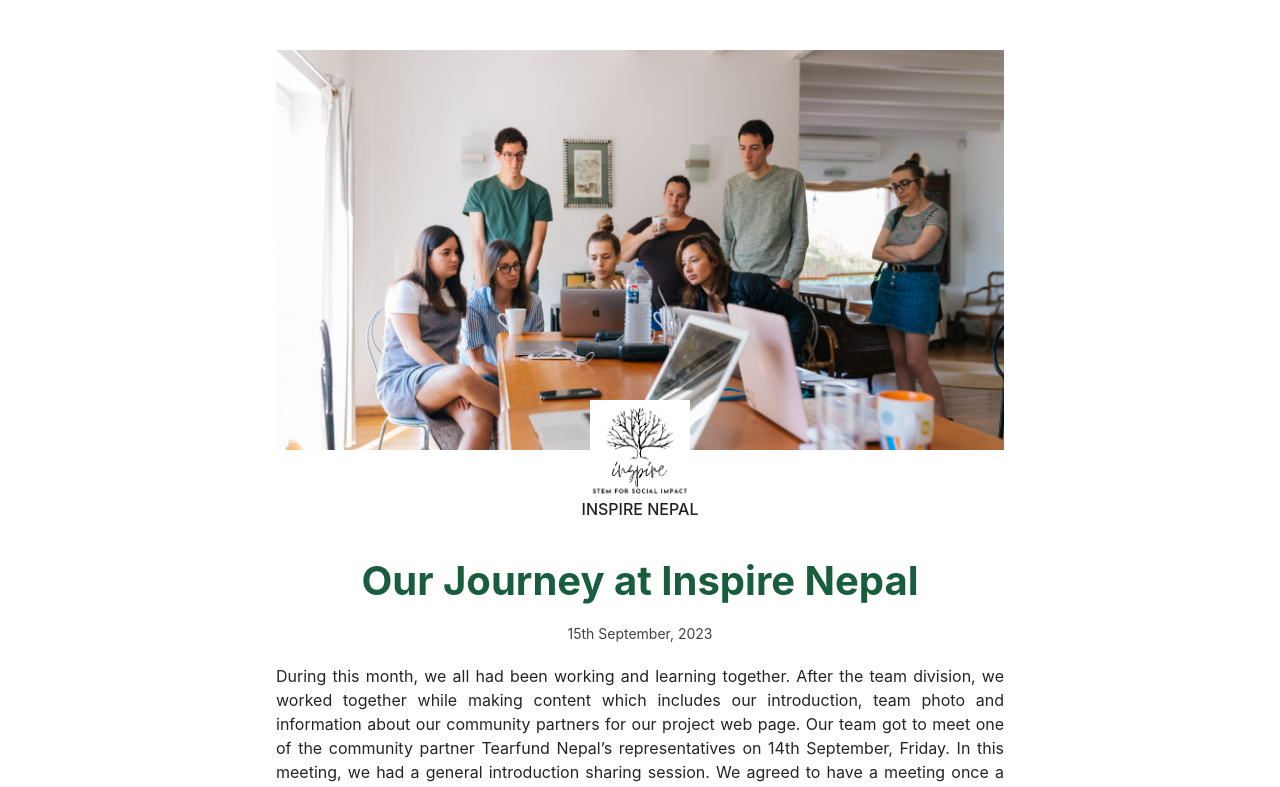
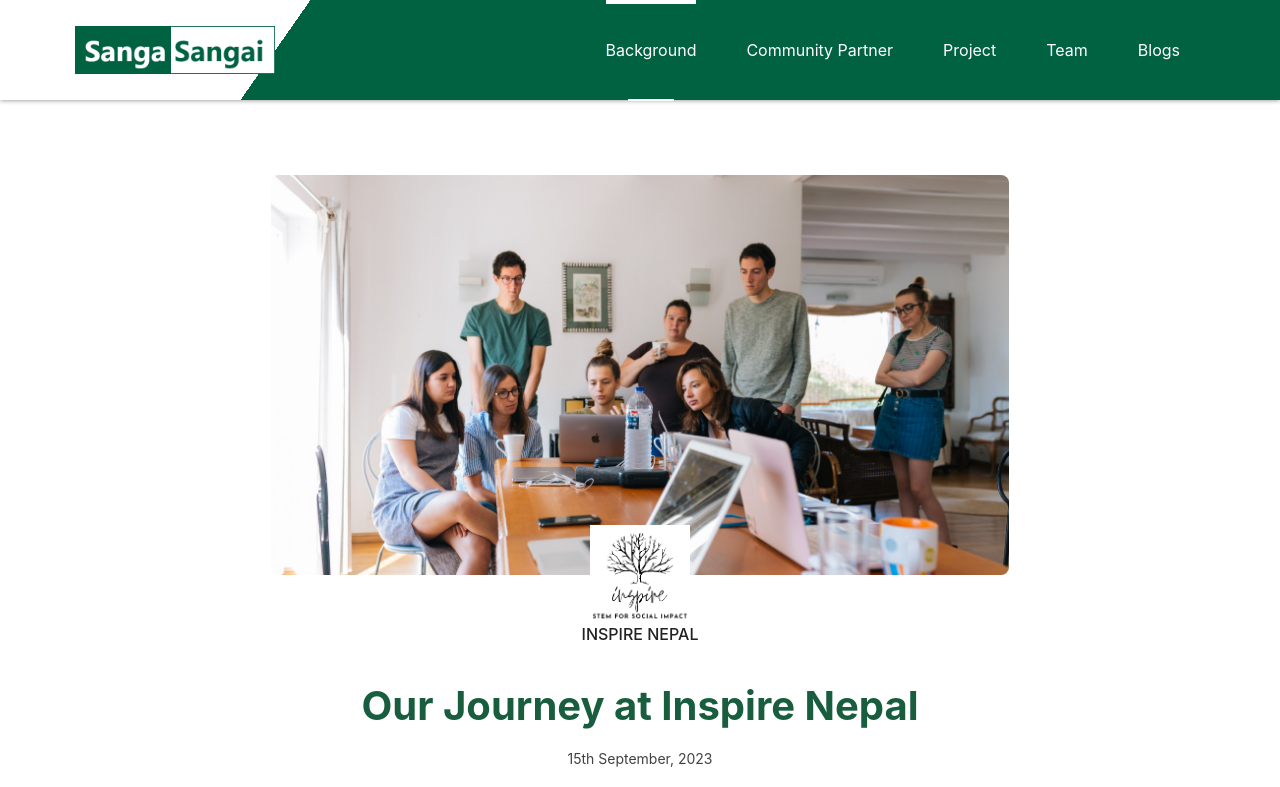
Before and after one commit to aeliyadevs/SanghSangai, a React (Create React App) app: page /SanghSangai/singlepage in a window 1280 px wide. Shown: the top 787 px of the page. Built offline with nearby package versions, Linux system fonts and the light colour scheme.

Commit message:
Homepage link added to the logo && single page linked to blogs

```diff
--- a/src/components/Blogs/BlogCard.js
+++ b/src/components/Blogs/BlogCard.js
@@ -15,7 +15,7 @@ const BlogCard = (props) => {
           <h3>{props.blog.title}</h3>
           <p>{props.blog.content.substring(0, 120) + " ..."}</p>
           <div className="read-more">
-            <a href="">
+            <a href={props.blog.link}>
               Read More <i className="fa-solid fa-arrow-right-long"></i>
             </a>
           </div>
--- a/src/components/Header.js
+++ b/src/components/Header.js
@@ -45,7 +45,9 @@ const Header = () => {
   return (
     <header>
       <div className="logo">
-        <img src={Logo} alt="SanghSangai logo" />
+        <a href="/SanghSangai/">
+          <img src={Logo} alt="SanghSangai logo" />
+        </a>
       </div>
       <nav id="navigation">
         <ul>
--- a/src/css/SinglePage.css
+++ b/src/css/Blogs/SinglePage.css
@@ -8,8 +8,7 @@
   background-color: #fff;
 
   max-width: 768px;
-  padding: 20px;
-  padding-top: 50px;
+  padding: 75px 15px;
 }
 
 .blogimg {
@@ -22,6 +21,7 @@
   width: 100%;
   height: 50vh;
   object-fit: cover;
+  border-radius: 8px;
 }
 
 .authorinfo {
--- a/src/pages/Blogs/SinglePage.js
+++ b/src/pages/Blogs/SinglePage.js
@@ -1,11 +1,12 @@
 import React from "react";
-import "../../css/SinglePage.css";
+import "../../css/Blogs/SinglePage.css";
 import blogpic from "../../img/team.jpg";
 import inspire from "../../img/inspire.png";
+import Default from "../../layouts/Default";
 
 const SinglePage = () => {
   return (
-    <div>
+    <Default>
       <div className="blogpage">
         <div className="blogcontent">
           <div className="blogimg">
@@ -54,7 +55,7 @@ const SinglePage = () => {
           </div>
         </div>
       </div>
-    </div>
+    </Default>
   );
 };
 
--- a/src/pages/Blogs/index.js
+++ b/src/pages/Blogs/index.js
@@ -11,6 +11,7 @@ const Blogs = () => {
       image: "images/cp1.jpg",
       category: "Team Reflection",
       publishedDate: "15th September 2023",
+      link: "/SanghSangai/singlepage",
     },
     {
       title: "Team reflection for the second sprint",
@@ -19,6 +20,7 @@ const Blogs = () => {
       image: "images/cp2.jpg",
       category: "Team Reflection",
       publishedDate: "15th September 2023",
+      link: "/SanghSangai/singlepage",
     },
     {
       title: "Team reflection for the third sprint",
@@ -27,6 +29,7 @@ const Blogs = () => {
       image: "images/cp3.jpg",
       category: "Team Reflection",
       publishedDate: "15th September 2023",
+      link: "/SanghSangai/singlepage",
     },
   ];
   return (
@@ -50,7 +53,7 @@ const Blogs = () => {
                 a large language ocean.
               </p>
               <div className="read-more">
-                <a href="">
+                <a href="/SanghSangai/singlepage">
                   Read More <i className="fa-solid fa-arrow-right-long"></i>
                 </a>
               </div>
```
